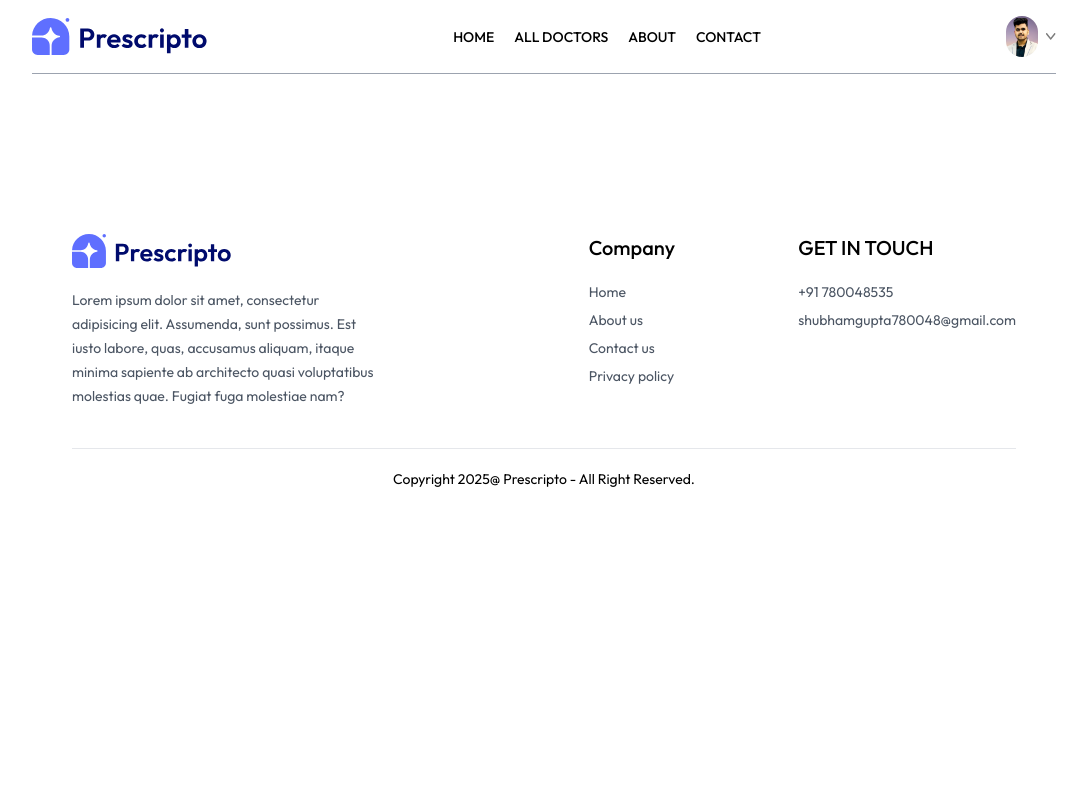
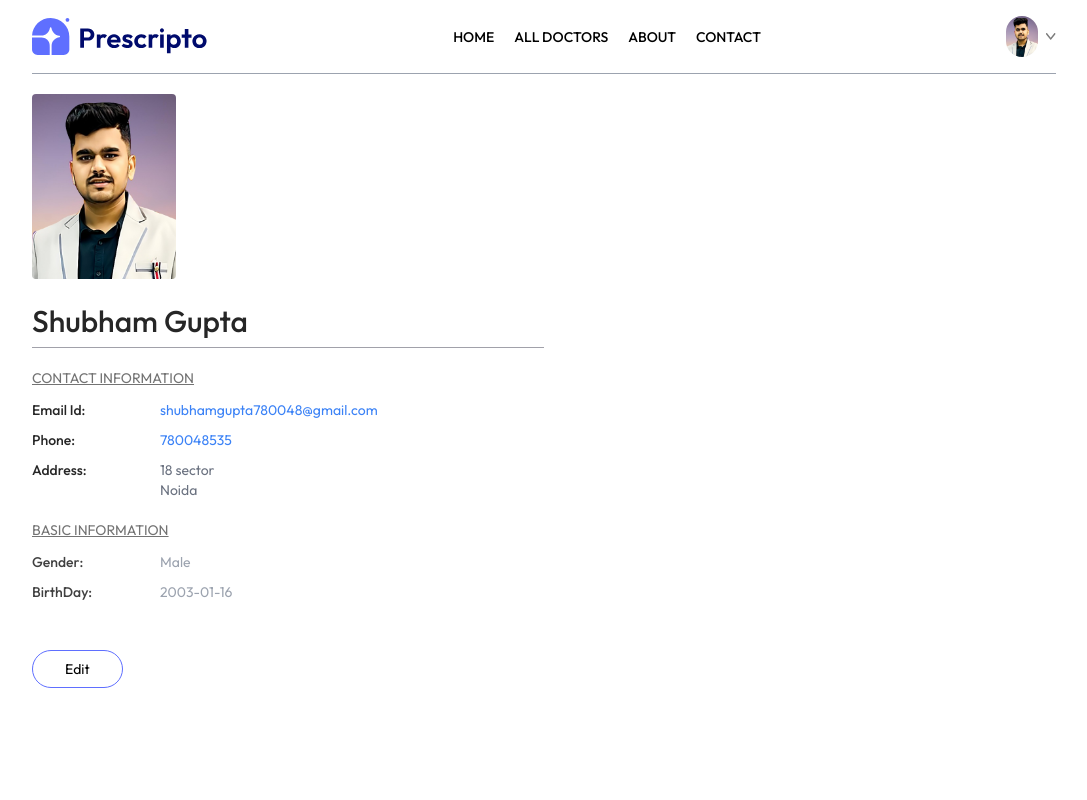
Before and after one commit to shub7800/Prescripto, a React (Vite) app: page /profile in a window 1280 px wide. Shown: the top 800 px of the page, without its empty margins (96-1183 px from the left). Built offline with nearby package versions, Linux system fonts and the light colour scheme; the HTML template or start-up script is replaced by a standard one; a web font is replaced by a local one.

Commit message:
Modified Profile.jsx

```diff
--- a/src/App.jsx
+++ b/src/App.jsx
@@ -9,7 +9,8 @@
 import Appointment from './pages/Appointment'
 import Navbar from './components/Navbar'
 import Footer from './components/Footer'
-import Myprofile from './pages/Myprofile'
+import Profile from './pages/Profile'
+
 
 
 
@@ -31,7 +32,7 @@
         <Route path='/login' element={<Login />} />
         <Route path='/about' element={<About />} />
         <Route path='/contact' element={<Contact />} />
-        <Route path='/my-profile' element={<Myprofile/>} />
+        <Route path='/profile' element={<Profile/>} />
         <Route path='/my-appointments' element={<MyAppointments />} />
         <Route path='/appointment/:docId' element={<Appointment />} />
       </Routes>
--- a/src/pages/MyProfile.jsx
+++ b/src/pages/Profile.jsx
@@ -1,7 +1,7 @@
 import React, { useState } from 'react'
 import { assets } from '../assets/assets'
 
-const Myprofile = () => {
+const Profile = () => {
 
     const [userData, setUserData] = useState({
         name:"Shubham Gupta",
@@ -92,4 +92,4 @@
       )
 }
 
-export default Myprofile
+export default Profile
```
